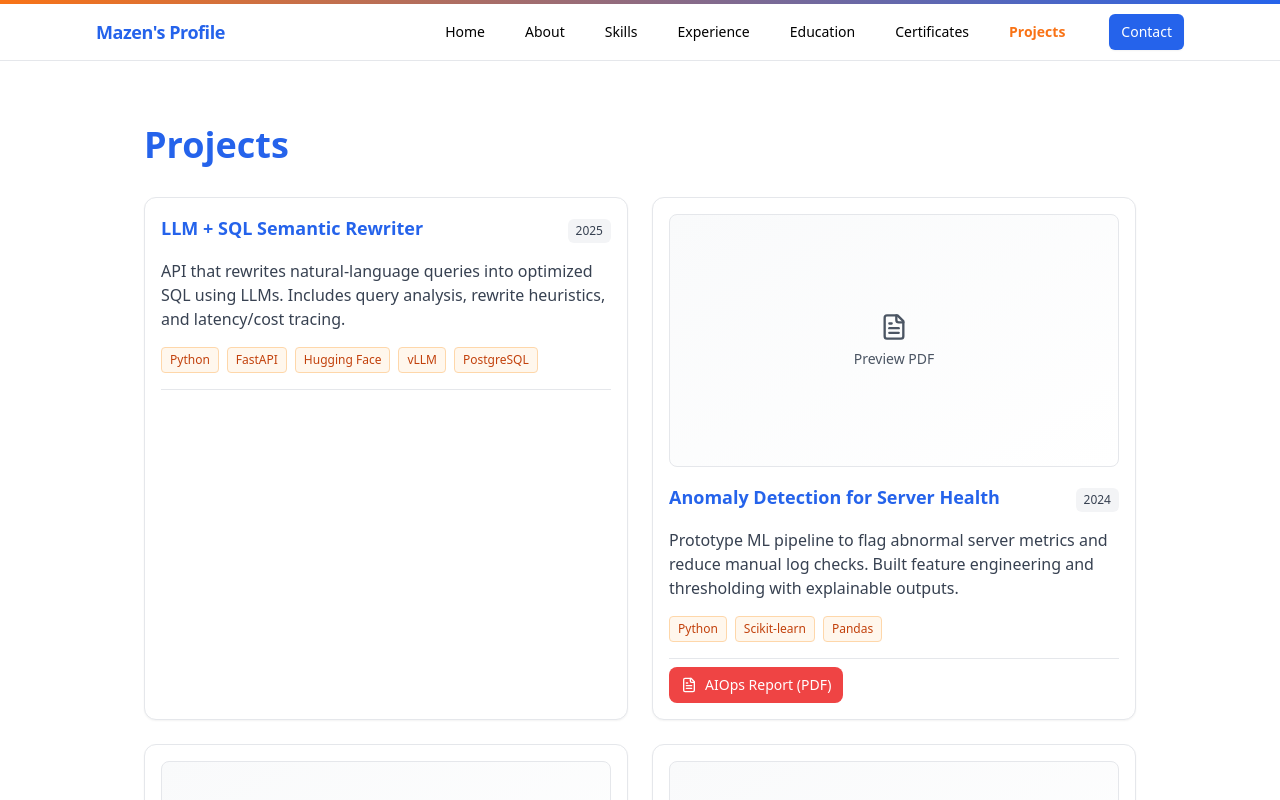
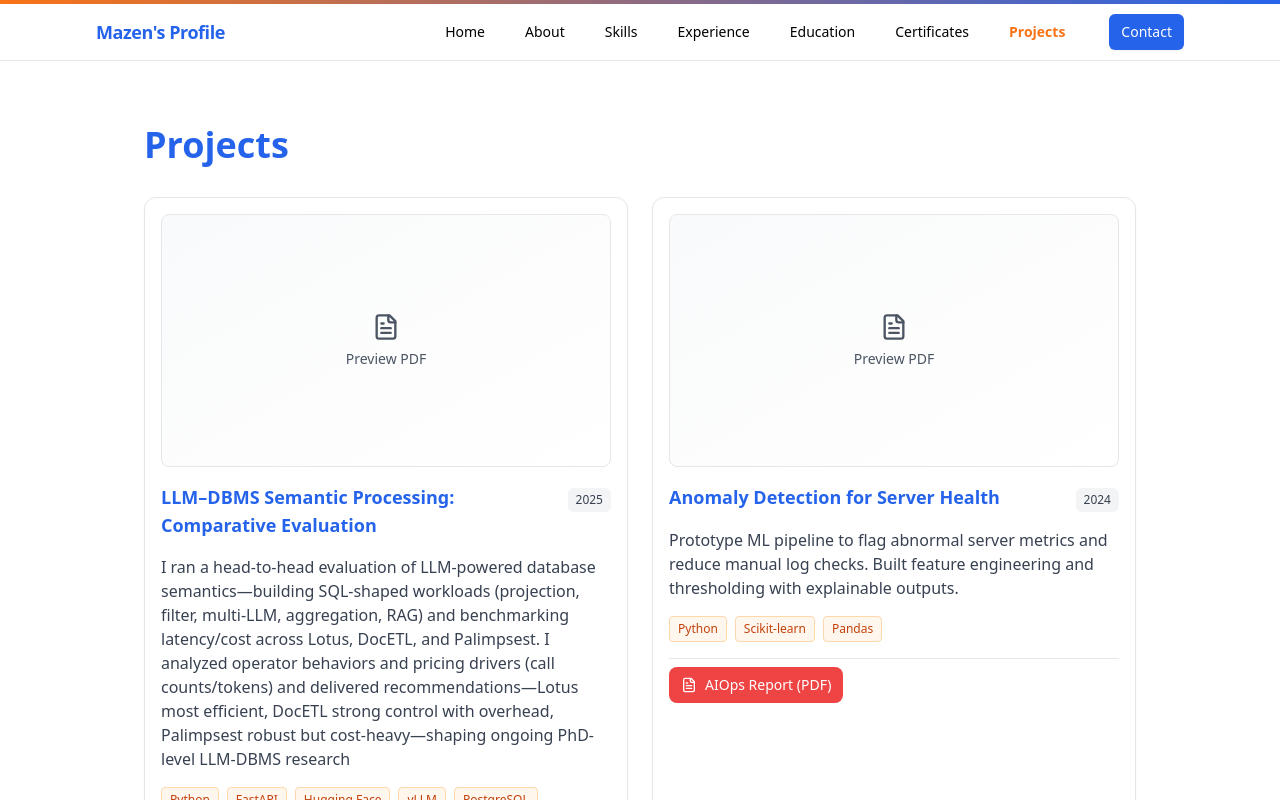
Before and after one commit to MazenELSEDFY/mazen-portfolio, a React (Vite) app: page /projects in a window 1280 px wide. Shown: the top 800 px of the page. Built offline with nearby package versions, Linux system fonts and the light colour scheme.

Commit message:
Update portfolio

```diff
--- a/src/data/projects.js
+++ b/src/data/projects.js
@@ -9,21 +9,21 @@
 export const projects = [
   /* ---------- 1) LLM + SQL Semantic Rewriter ---------- */
   {
-    title: "LLM + SQL Semantic Rewriter",
+    title: "LLM–DBMS Semantic Processing: Comparative Evaluation",
     timeframe: "2025",
     tags: ["Python", "FastAPI", "Hugging Face", "vLLM", "PostgreSQL"],
     blurb:
-      "API that rewrites natural-language queries into optimized SQL using LLMs. Includes query analysis, rewrite heuristics, and latency/cost tracing.",
+      "I ran a head-to-head evaluation of LLM-powered database semantics—building SQL-shaped workloads (projection, filter, multi-LLM, aggregation, RAG) and benchmarking latency/cost across Lotus, DocETL, and Palimpsest. I analyzed operator behaviors and pricing drivers (call counts/tokens) and delivered recommendations—Lotus most efficient, DocETL strong control with overhead, Palimpsest robust but cost-heavy—shaping ongoing PhD-level LLM-DBMS research",
     repo: "",                  // e.g. "https://github.com/MazenELSEDFY/llm-sql"
     demo: "",                  // e.g. "https://llm-sql-demo.vercel.app"
     image: "/images/projects/llm-sql.jpg",
     video: "",                 // e.g. "/videos/llm-sql-demo.mp4"
     resources: {
       pdfs: [
-        // { title: "Design Doc (PDF)", href: "/docs/llm-sql-design.pdf" },
+        { title: "LLM–DBMS Semantic Processing: Comparative Evaluation Report (PDF)", href: "/docs/LLM-DBMS-REPORT.pdf" },
       ],
       slides: [
-        // { title: "Tech Talk (PPTX)", href: "/slides/llm-sql-talk.pptx" },
+        { title: "LLM–DBMS Semantic Processing: Comparative Evaluation Presentation (PPTX)", href: "/slides/LLM_DBMS_Comparative_Evaluation_2.pptx" },
       ],
     },
   },
```
Also changed, not shown: 2 other files (tests, documents, lock files or other folders).
